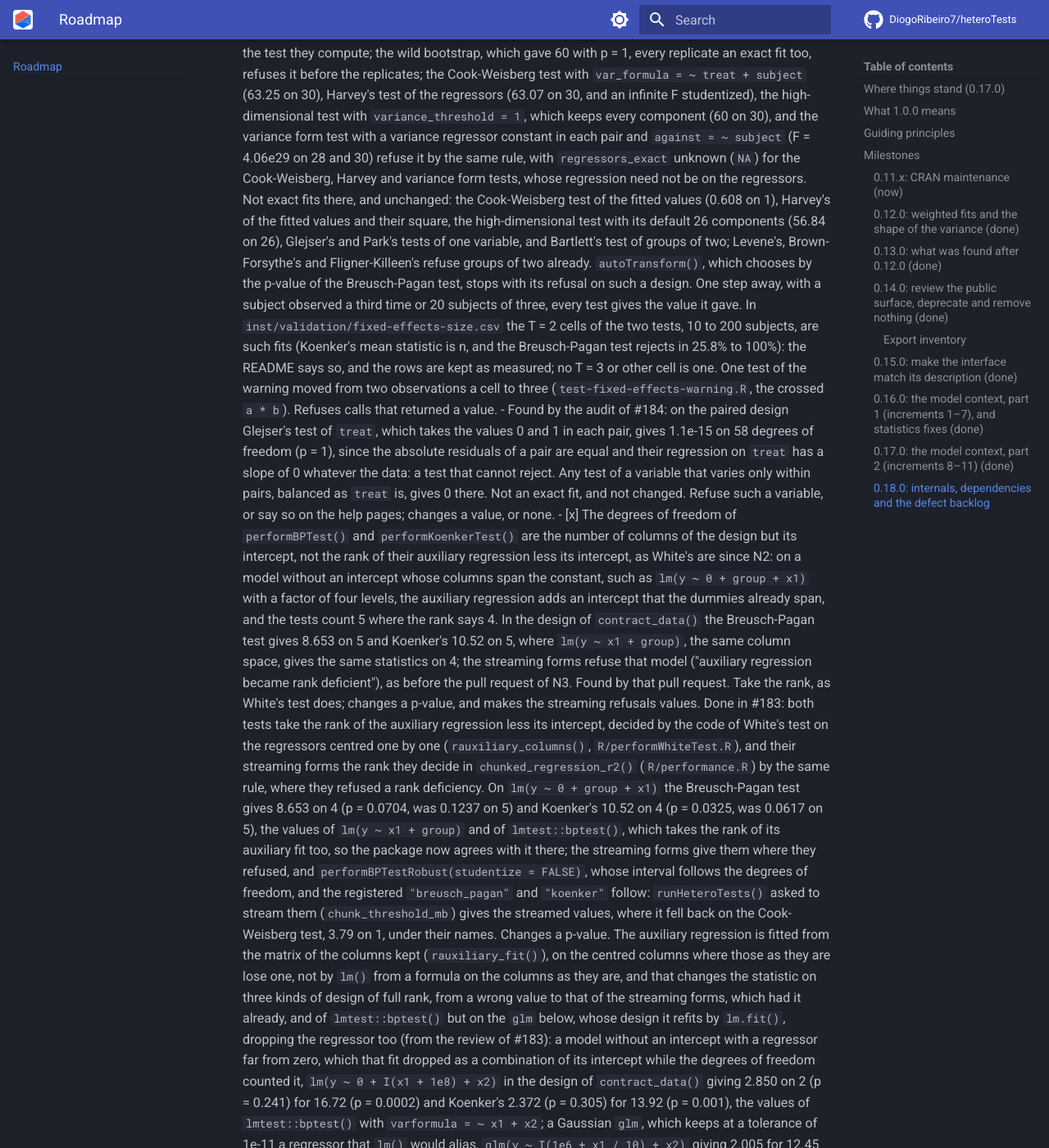
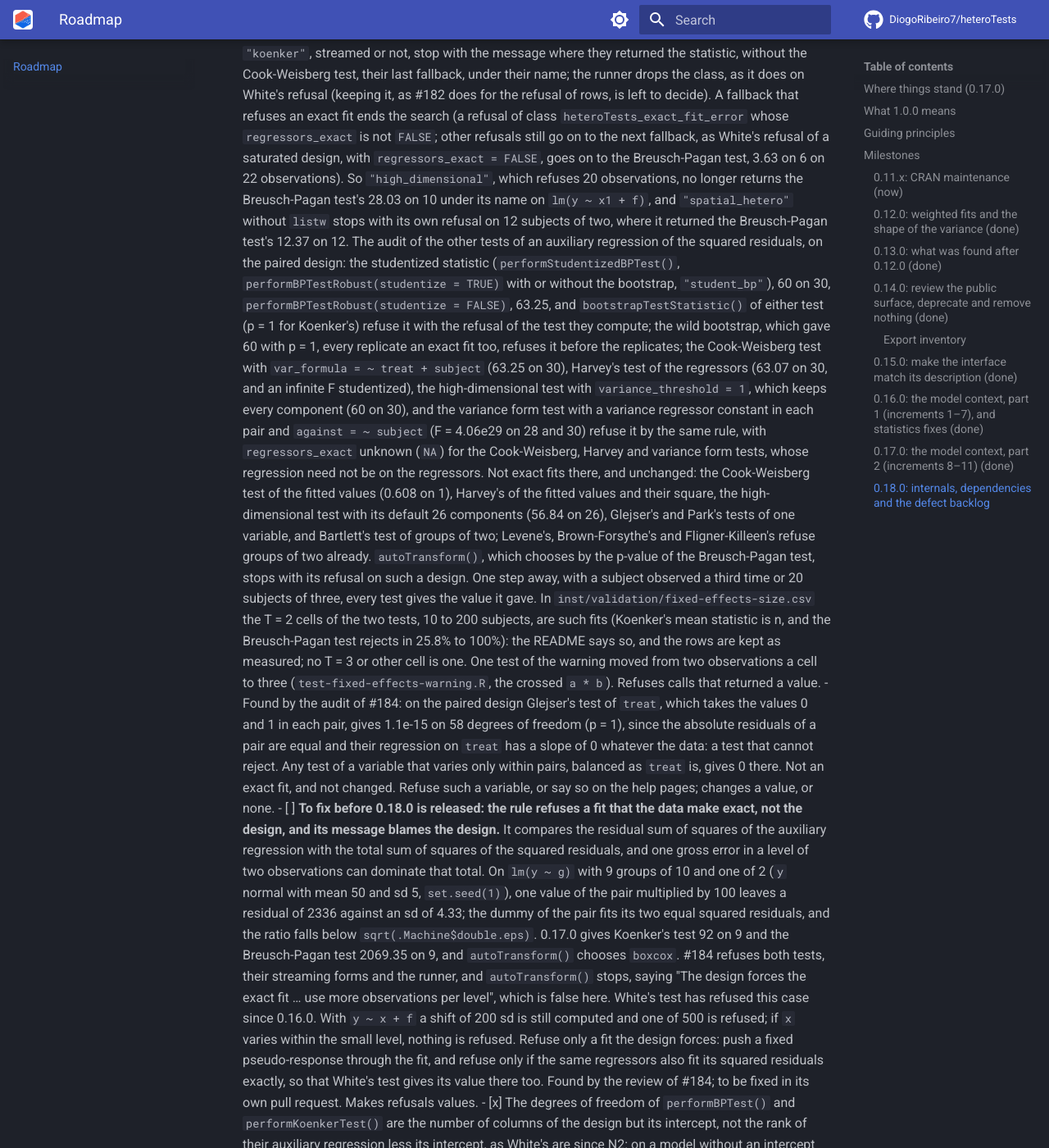
Before and after one commit to DiogoRibeiro7/heteroTests, an MkDocs documentation site: the page built from docs/roadmap.md, in a window 1280 px wide and 1400 px high, scrolled down 55587 px. Shown: the whole window at 82% size. Built offline with MkDocs 1.6.1 and Material for MkDocs 9.7.7, drawn with Linux system fonts in a browser that asks for light colours; comment, search, counter and statistics services are not loaded; some of the changed text lies outside the part shown.

Commit message:
Record in the roadmap the refusal of a fit the data make exact as an item to fix before 0.18.0, the squared residuals equal but for rounding, and that only a refusal of an exact fit ends the search of the fallbacks

```diff
--- a/docs/roadmap.md
+++ b/docs/roadmap.md
@@ -2345,6 +2345,19 @@ announced in bold in `NEWS.md`.
     `rfligner_residuals()` already computes; scale the tolerance by it. Found
     by the review of #172 (whose test of these fits runs off CRAN only);
     recorded, not fixed. Changes a value on such data.
+- [ ] **Squared residuals that are equal but for rounding.** On
+    `lm(y ~ x)` with `y = 1 + 0.5 x + 0.3 s`, where `s` is 1 or -1, the
+    residuals are 0.3 and -0.3, and their squares differ only in their last
+    bits. With `x = rep(1:20, each = 2)` and `s` alternating, Koenker's test
+    gives 8.13 on 1 (p = 0.004); with `x = 1:40` and `s` in the pattern
+    `(1, -1, -1, 1)`, 15.25 on 1 (p = 9e-5). White's test gives 8.2 and 27.6,
+    from the rounding alone. The streaming forms refuse both, saying the
+    test "requires variation in squared residuals", and the studentized
+    statistic stops on non-finite values. The same on 0.17.0 and with #184,
+    whose rule rightly does not fire, since the regressors do not fit the
+    rounding exactly. Decide the variation of the squared residuals in memory
+    as the streaming forms do, on the scale of the residuals. Found by the
+    review of #184; recorded, not fixed. Makes values refusals on such data.
 - [ ] **`performVIFDiagnostic()` gives a number for an infinite VIF.** On a
     design with exactly collinear columns, such as `x3 = x1 * 3` beside `x1`
     (the `wf_local_variable` workflow of `helper-model-context.R`), the VIF of
@@ -2506,10 +2519,17 @@ announced in bold in `NEWS.md`.
         statistic, without the Cook-Weisberg test, their last fallback, under
         their name; the runner drops the class, as it does on White's refusal
         (keeping it, as #182 does for the refusal of rows, is left to decide). A
-        fallback that refuses ends the search, so `"high_dimensional"`, which
-        refuses 20 observations, no longer returns the Breusch-Pagan test's 28.03
-        on 10 under its name on `lm(y ~ x1 + f)`. The audit of the other tests of
-        an auxiliary regression of the squared residuals, on the paired design:
+        fallback that refuses an exact fit ends the search (a refusal of class
+        `heteroTests_exact_fit_error` whose `regressors_exact` is not `FALSE`;
+        other refusals still go on to the next fallback, as White's refusal of a
+        saturated design, with `regressors_exact = FALSE`, goes on to the
+        Breusch-Pagan test, 3.63 on 6 on 22 observations). So `"high_dimensional"`,
+        which refuses 20 observations, no longer returns the Breusch-Pagan test's
+        28.03 on 10 under its name on `lm(y ~ x1 + f)`, and `"spatial_hetero"`
+        without `listw` stops with its own refusal on 12 subjects of two, where it
+        returned the Breusch-Pagan test's 12.37 on 12. The audit of the other
+        tests of an auxiliary regression of the squared residuals, on the paired
+        design:
         the studentized statistic (`performStudentizedBPTest()`,
         `performBPTestRobust(studentize = TRUE)` with or without the bootstrap,
         `"student_bp"`), 60 on 30, `performBPTestRobust(studentize = FALSE)`,
@@ -2548,6 +2568,27 @@ announced in bold in `NEWS.md`.
         pairs, balanced as `treat` is, gives 0 there. Not an exact fit, and not
         changed. Refuse such a variable, or say so on the help pages; changes a
         value, or none.
+    - [ ] **To fix before 0.18.0 is released: the rule refuses a fit that the
+        data make exact, not the design, and its message blames the design.** It
+        compares the residual sum of squares of the auxiliary regression with the
+        total sum of squares of the squared residuals, and one gross error in a
+        level of two observations can dominate that total. On `lm(y ~ g)` with 9
+        groups of 10 and one of 2 (`y` normal with mean 50 and sd 5,
+        `set.seed(1)`), one value of the pair multiplied by 100 leaves a residual
+        of 2336 against an sd of 4.33; the dummy of the pair fits its two equal
+        squared residuals, and the ratio falls below
+        `sqrt(.Machine$double.eps)`. 0.17.0 gives Koenker's test 92 on 9 and the
+        Breusch-Pagan test 2069.35 on 9, and `autoTransform()` chooses `boxcox`.
+        #184 refuses both tests, their streaming forms and the runner, and
+        `autoTransform()` stops, saying "The design forces the exact fit … use
+        more observations per level", which is false here. White's test has
+        refused this case since 0.16.0. With `y ~ x + f` a shift of 200 sd is
+        still computed and one of 500 is refused; if `x` varies within the small
+        level, nothing is refused. Refuse only a fit the design forces: push a
+        fixed pseudo-response through the fit, and refuse only if the same
+        regressors also fit its squared residuals exactly, so that White's test
+        gives its value there too. Found by the review of #184; to be fixed in its
+        own pull request. Makes refusals values.
     - [x] The degrees of freedom of `performBPTest()` and `performKoenkerTest()`
         are the number of columns of the design but its intercept, not the rank
         of their auxiliary regression less its intercept, as White's are since N2:
```
Also changed, not shown: ROADMAP.md (+45 -4 lines).
